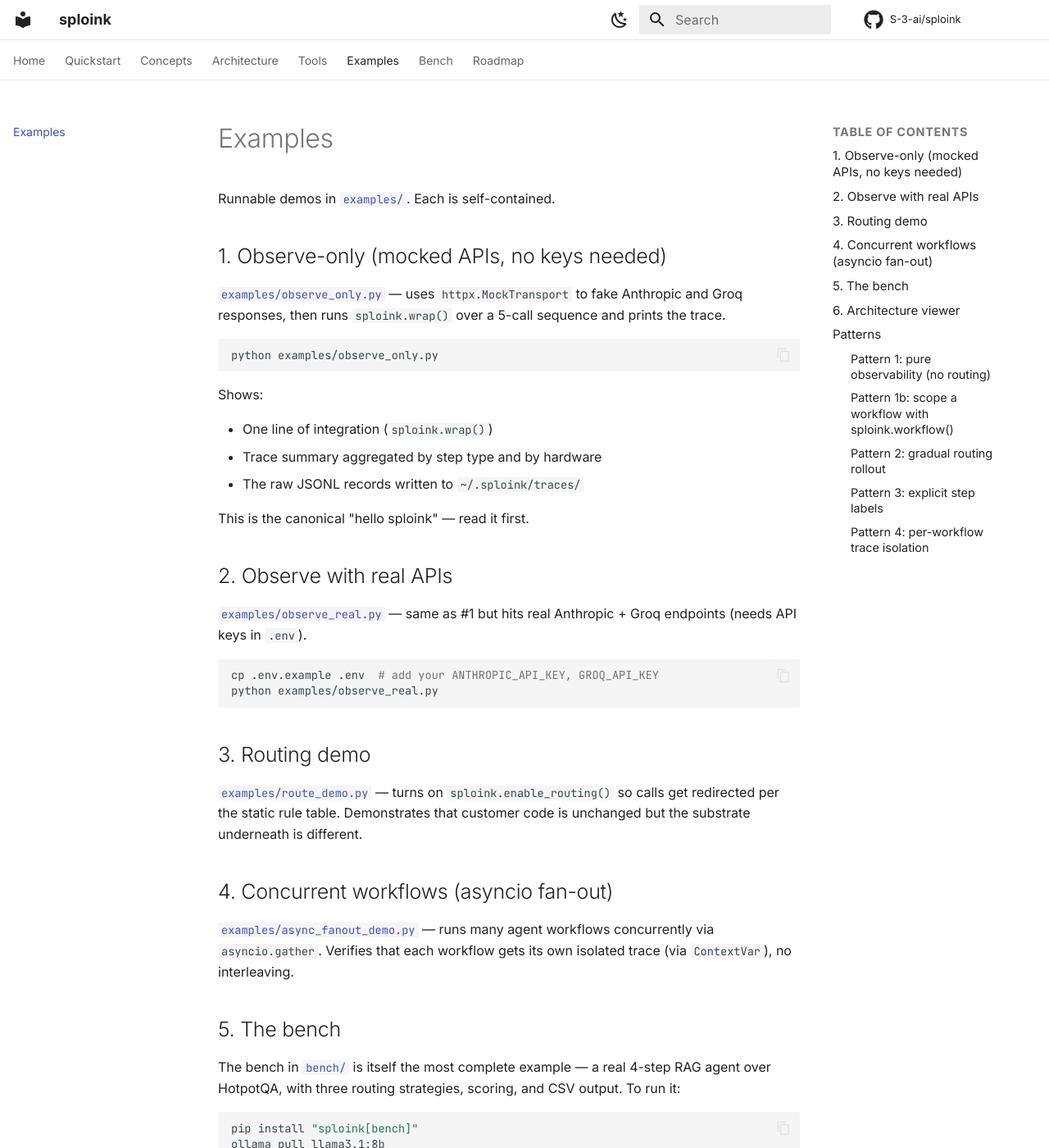
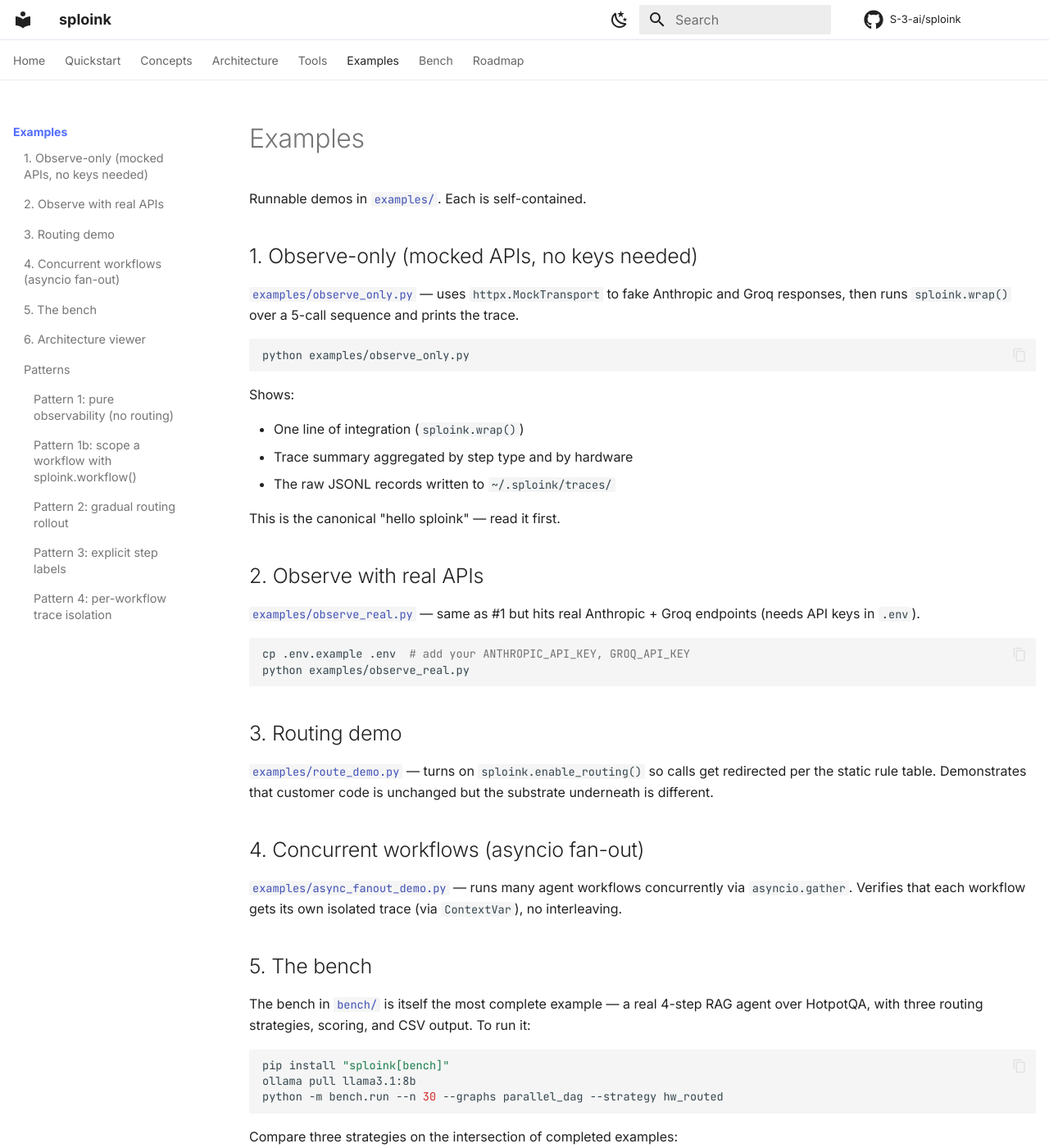
Before and after one commit to S-3-ai/sploink, an MkDocs documentation site: the page built from docs/examples.md, in a window 1280 px wide and 1400 px high. Shown: the whole window at 82% size. Built offline with MkDocs 1.6.1 and Material for MkDocs 9.7.7, drawn with Linux system fonts in a browser that asks for light colours; comment, search, counter and statistics services are not loaded.

Commit message:
Move TOC from right sidebar to left (toc.integrate)
Enable Material's toc.integrate feature so the per-page table of contents
appears in the LEFT sidebar, nested under each page in the nav tree,
instead of as a separate right-side column.

- mkdocs.yml: added toc.integrate to features (kept toc.follow for
  auto-highlight)
- extra.css: replaced the secondary-sidebar widening rules with
  primary-sidebar tweaks tailored to the now-integrated TOC entries
  (wrap long titles, mute H3 entries, bold the active section).

Net visual effect: single unified left nav (tabs → page → page TOC),
empty right side, main content takes the extra width.

Co-Authored-By: Claude Opus 4.7 (1M context) <noreply@anthropic.com>

```diff
--- a/docs/stylesheets/extra.css
+++ b/docs/stylesheets/extra.css
@@ -29,35 +29,29 @@
   font-weight: 600;
 }
 
-/* Wider right-side TOC so long subheadings don't get truncated mid-word.
-   Material defaults to ~12rem; sploink's subheadings (e.g. "Set environment
-   variables for the providers you'll use") need more room. */
+/* TOC is integrated into the LEFT sidebar (via toc.integrate). Style the
+   inline subheading entries so they're readable and visually distinct from
+   the page-level nav. */
 @media screen and (min-width: 76.25em) {
-  .md-sidebar--secondary {
+  /* Left sidebar a touch wider to fit nested TOC entries comfortably */
+  .md-sidebar--primary {
     width: 14rem;
   }
-  .md-sidebar--secondary .md-nav__title {
+  /* H2/H3 TOC entries: smaller, muted, allow wrapping */
+  .md-sidebar--primary .md-nav .md-nav .md-nav__link {
     font-size: 0.72rem;
-    font-weight: 600;
-    text-transform: uppercase;
-    letter-spacing: 0.05em;
-  }
-  .md-sidebar--secondary .md-nav__link {
-    font-size: 0.75rem;
     line-height: 1.35;
-    /* Allow wrap instead of truncating */
+    color: var(--md-default-fg-color--light);
     white-space: normal;
     word-break: break-word;
+    padding: 0.2rem 0;
   }
-  /* Nested (H3) entries — slight indent, smaller, muted */
-  .md-sidebar--secondary .md-nav .md-nav .md-nav__link {
-    font-size: 0.72rem;
-    padding-left: 0.5rem;
+  /* Currently-active section: bold + accent color */
+  .md-sidebar--primary .md-nav__link--active {
+    color: var(--md-accent-fg-color);
+    font-weight: 600;
   }
-}
-
-/* Bump main content max-width a touch so the wider TOC doesn't crowd it */
-@media screen and (min-width: 76.25em) {
+  /* Main content can now stretch since right sidebar is gone */
   .md-grid {
     max-width: 64rem;
   }
--- a/mkdocs.yml
+++ b/mkdocs.yml
@@ -30,7 +30,8 @@ theme:
     - navigation.expand
     - navigation.top
     - navigation.instant
-    - toc.follow            # TOC auto-scrolls to highlight the current section
+    - toc.integrate         # merge page TOC into LEFT sidebar (right sidebar disappears)
+    - toc.follow            # auto-highlight the current section as user scrolls
     - content.code.copy
     - content.code.annotate
     - search.suggest
```
